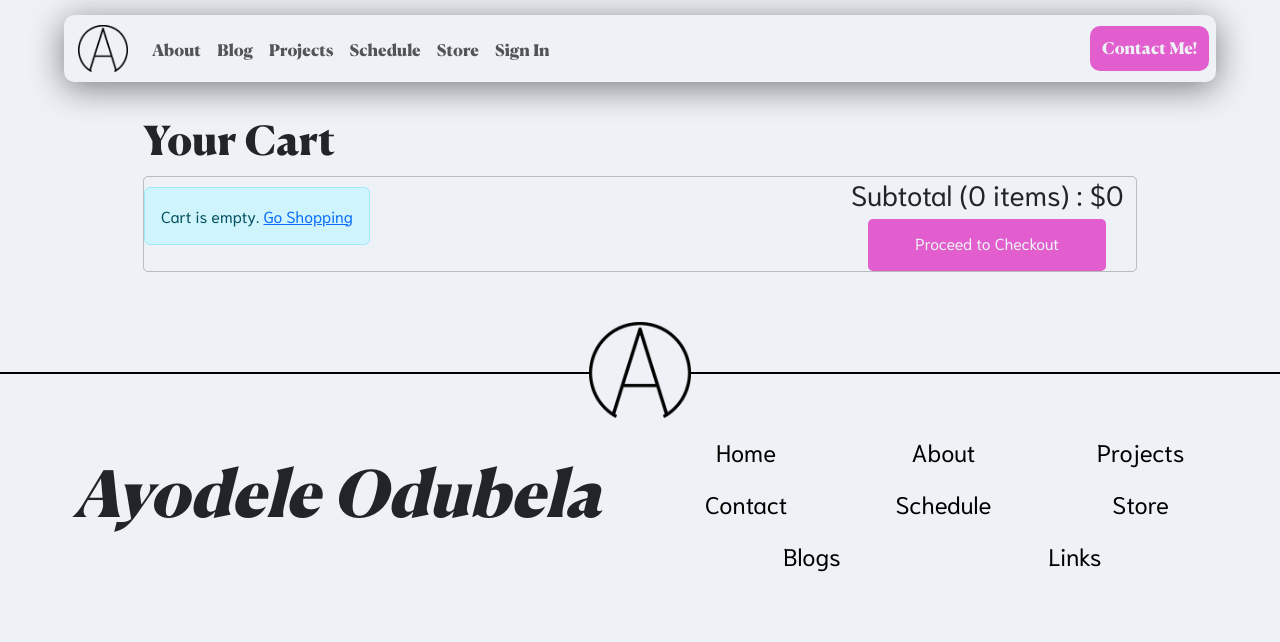
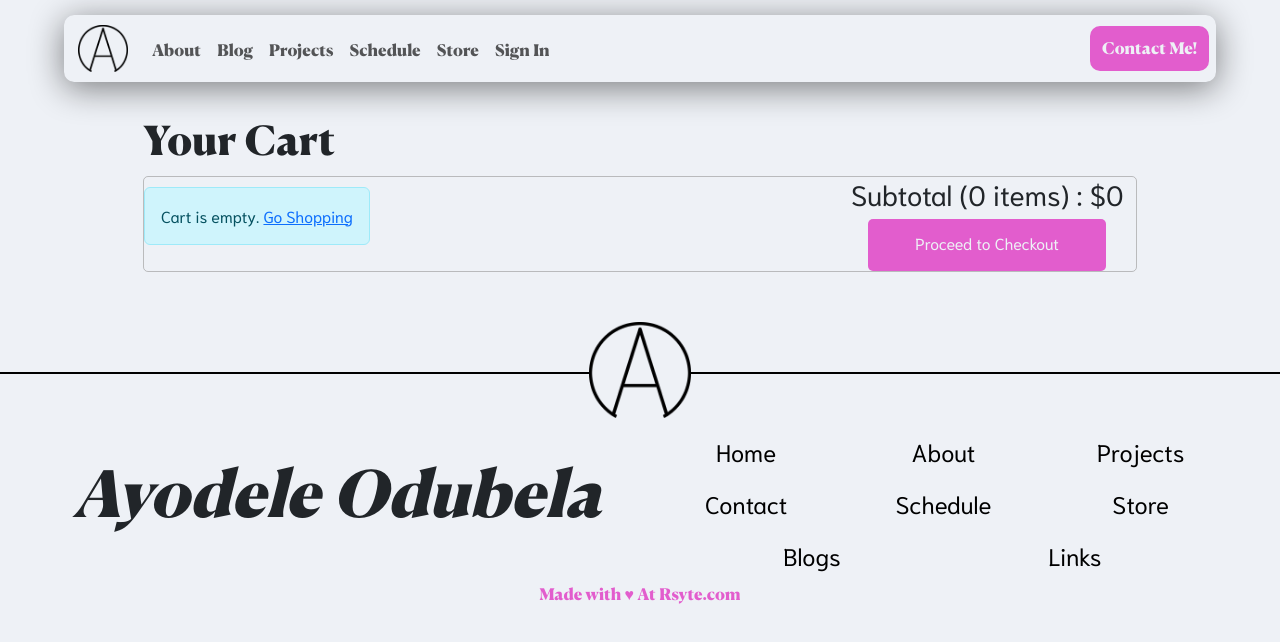
Before and after one commit to JTLovato/AyodelePortfolio, a React (Create React App) app in the folder frontend/: page /cart in a window 1280 px wide. Shown: the top 642 px of the page. Built offline with nearby package versions, Linux system fonts and the light colour scheme.

Commit message:
Update build

```diff
--- a/frontend/src/components/Footer.js
+++ b/frontend/src/components/Footer.js
@@ -22,6 +22,11 @@ export default function Footer() {
           <Link to='/links'>Links</Link>
         </div>
       </div>
+      <section className='ref-link'>
+        <a href='https://www.rsyte.com' target='_blank' rel='noreferrer'>
+          Made with &#9829; At Rsyte.com
+        </a>
+      </section>
     </div>
   );
 }
--- a/frontend/src/index.css
+++ b/frontend/src/index.css
@@ -314,6 +314,21 @@ nav .nav-header .navbar-toggler {
 }
 
 /* Footer */
+
+.ref-link {
+  width: 100%;
+  text-align: center;
+}
+
+.ref-link a {
+  color: var(--pink);
+  text-decoration: none;
+  font-family: var(--header-font);
+}
+
+.ref-link a:hover {
+  text-decoration: underline;
+}
 
 .footerline {
   display: flex;
```
Also changed, not shown: 16 other files (tests, documents, lock files or other folders).
